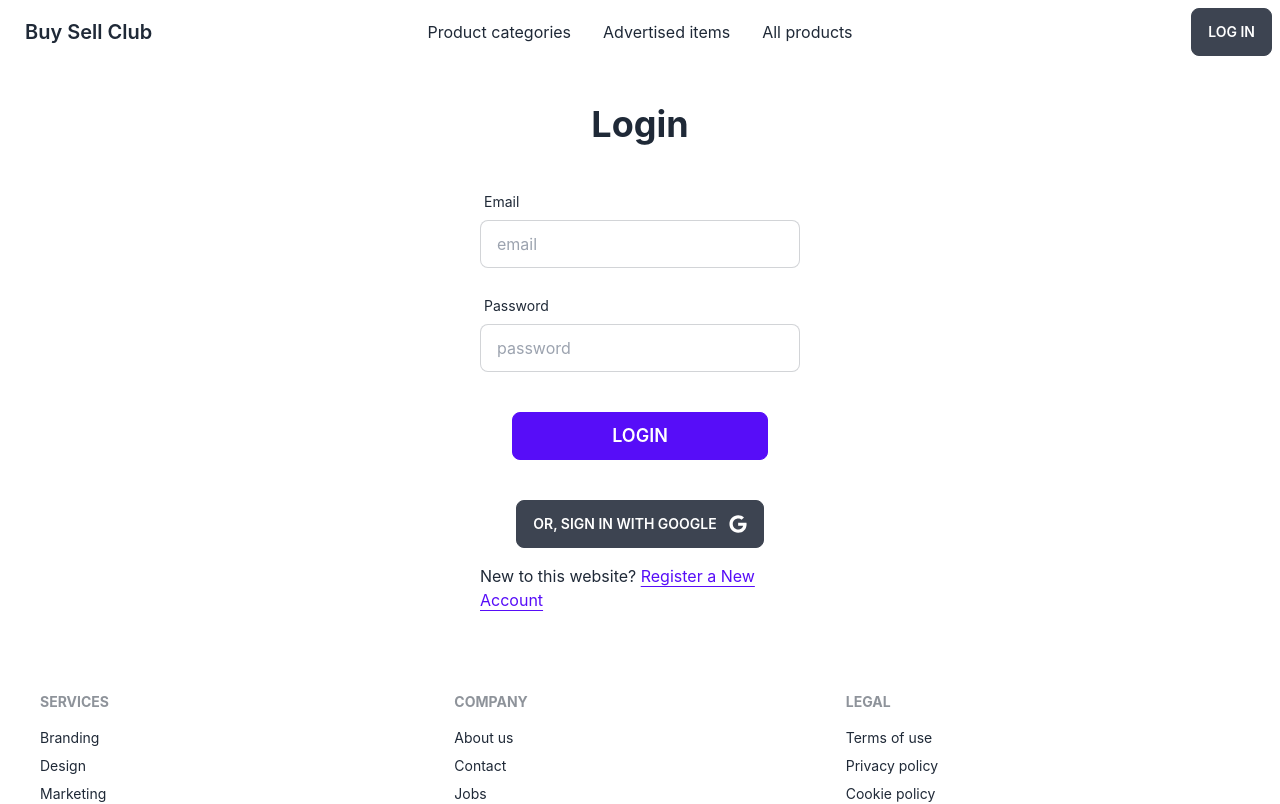
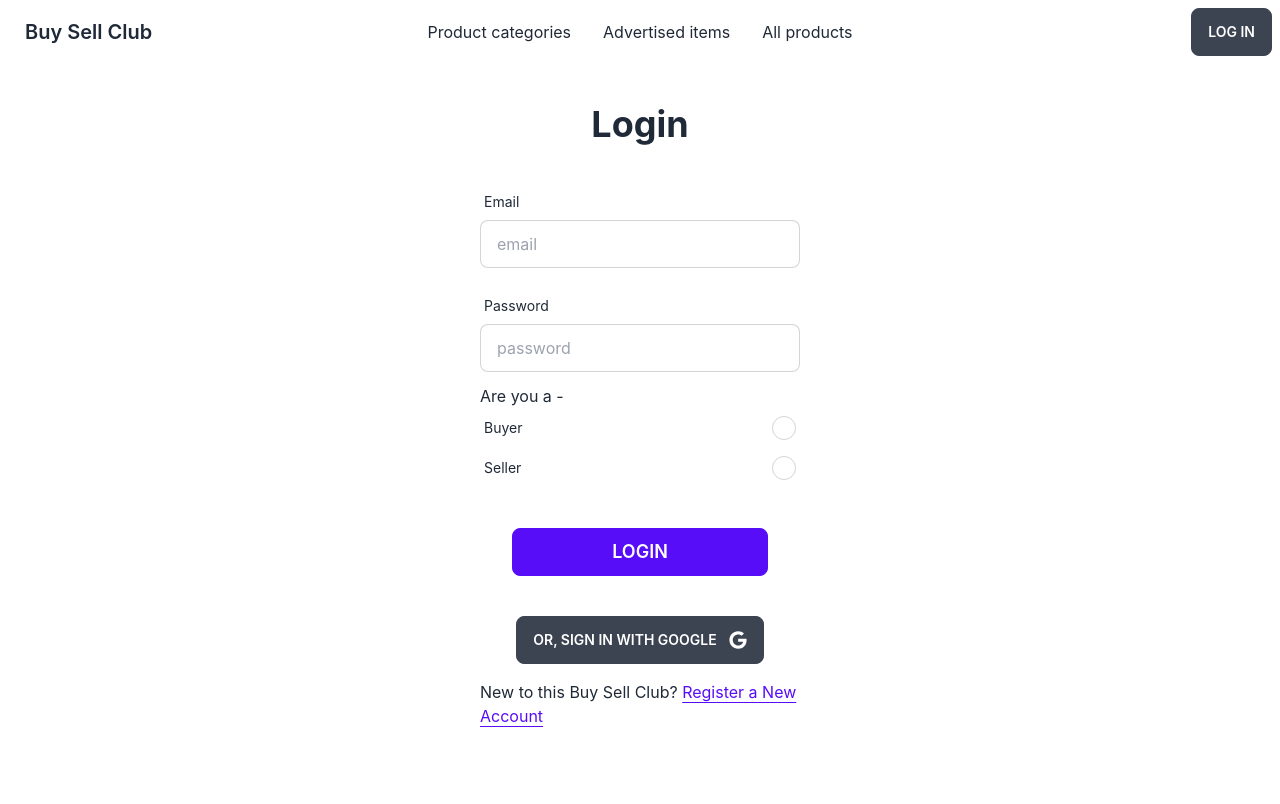
Before and after one commit to RaisulislamRimon/project12-used-products-resale-client, a React (Create React App) app: page /login in a window 1280 px wide. Shown: the top 804 px of the page. Built offline with nearby package versions, Linux system fonts and the light colour scheme.

Commit message:
added Login

```diff
--- a/src/Pages/Login/Login.js
+++ b/src/Pages/Login/Login.js
@@ -1,9 +1,10 @@
-import React from "react";
+import React, { useState } from "react";
 import { FaGoogle } from "react-icons/fa";
 import { Link } from "react-router-dom";
 import Swal from "sweetalert2";
 
 const Login = () => {
+  const [checked, setChecked] = useState("user");
   const handleSubmit = (e) => {
     e.preventDefault();
     const form = e.target;
@@ -30,6 +31,13 @@ const Login = () => {
       });
       return;
     }
+    // console.log(email, password, checked);
+    const userInfo = {
+      email,
+      password,
+      checked,
+    };
+    console.log(userInfo);
   };
   return (
     <div>
@@ -61,7 +69,38 @@ const Login = () => {
                 className="input input-bordered w-full max-w-xs"
               />
             </div>
-
+            {/* checkbox */}
+            <div className="mt-3">
+              <div className="form-control">
+                <h3>Are you a - </h3>
+                <label className="label cursor-pointer">
+                  <span className="label-text">Buyer</span>
+                  <input
+                    type="radio"
+                    name="userType"
+                    value="buyer"
+                    className="radio checked:bg-red-500"
+                    onChange={() => {
+                      setChecked("buyer");
+                    }}
+                  />
+                </label>
+              </div>
+              <div className="form-control">
+                <label className="label cursor-pointer">
+                  <span className="label-text">Seller</span>
+                  <input
+                    type="radio"
+                    name="userType"
+                    value="seller"
+                    className="radio checked:bg-blue-500"
+                    onChange={() => {
+                      setChecked("seller");
+                    }}
+                  />
+                </label>
+              </div>
+            </div>
             <button
               type="submit"
               className="btn btn-wide btn-primary mx-auto my-10 text-lg"
@@ -76,7 +115,7 @@ const Login = () => {
               </div>
             </div>
             <p>
-              New to this website?{" "}
+              New to this Buy Sell Club?{" "}
               <Link
                 to="/register"
                 className="link link-primary underline-offset-4"
```
